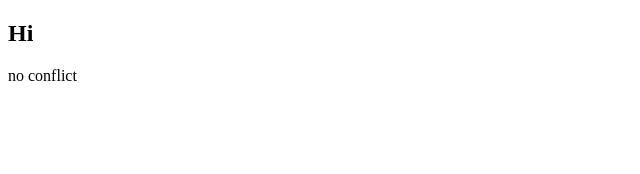
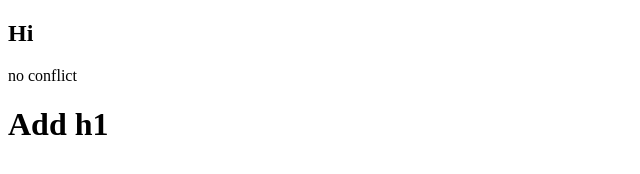
Before and after one commit to MiyernikChani/git-project, a plain HTML site: page index.html in a window 1280 px wide. Shown: the whole page, without its empty margins (0-640 px from the left). Drawn offline with Linux system fonts and the light colour scheme.

Commit message:
Add h1 tags

```diff
--- a/index.html
+++ b/index.html
@@ -9,5 +9,6 @@
 <body>
     <h2>Hi</h2>
     <p>no conflict</p>
+    <h1>Add h1</h1>
 </body>
 </html>
```
